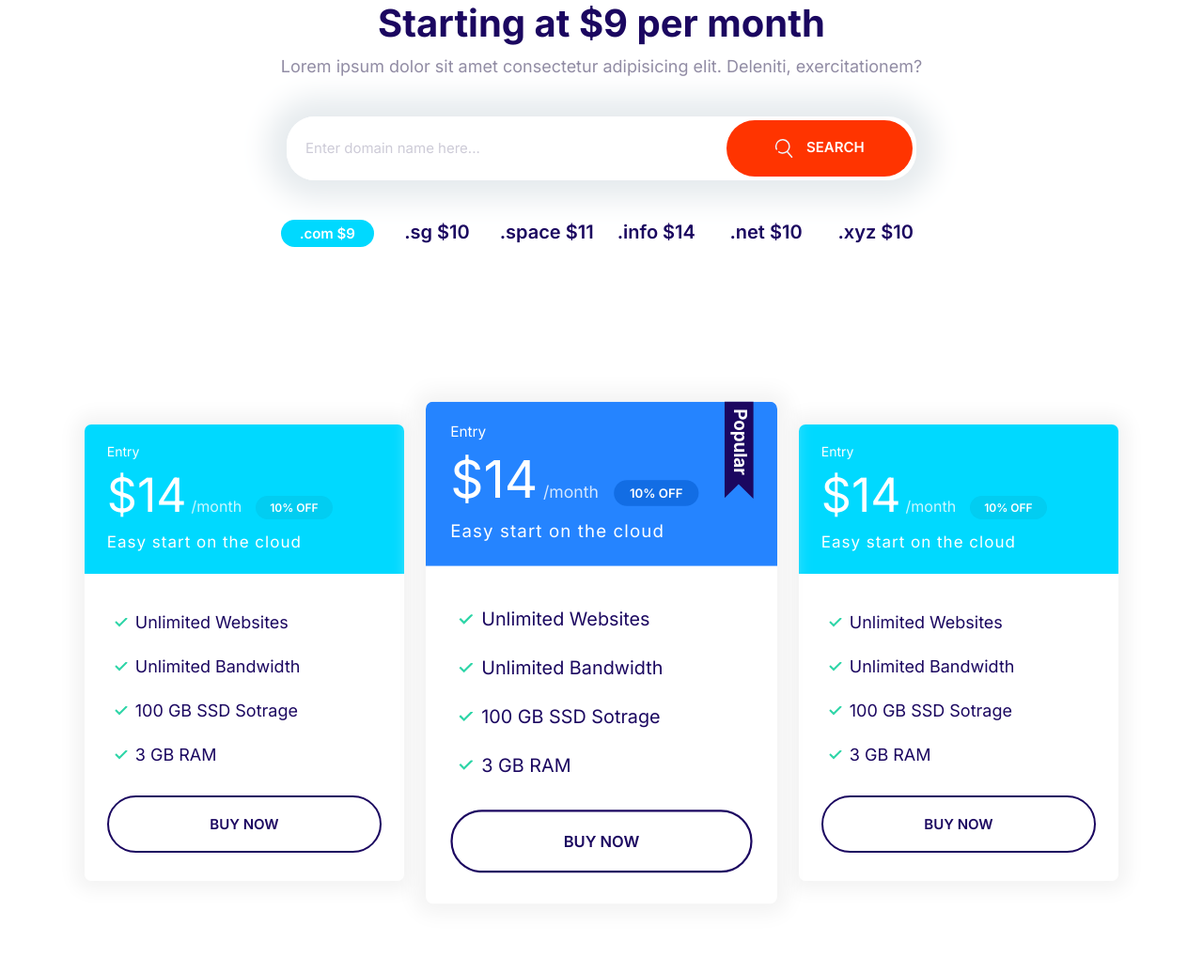
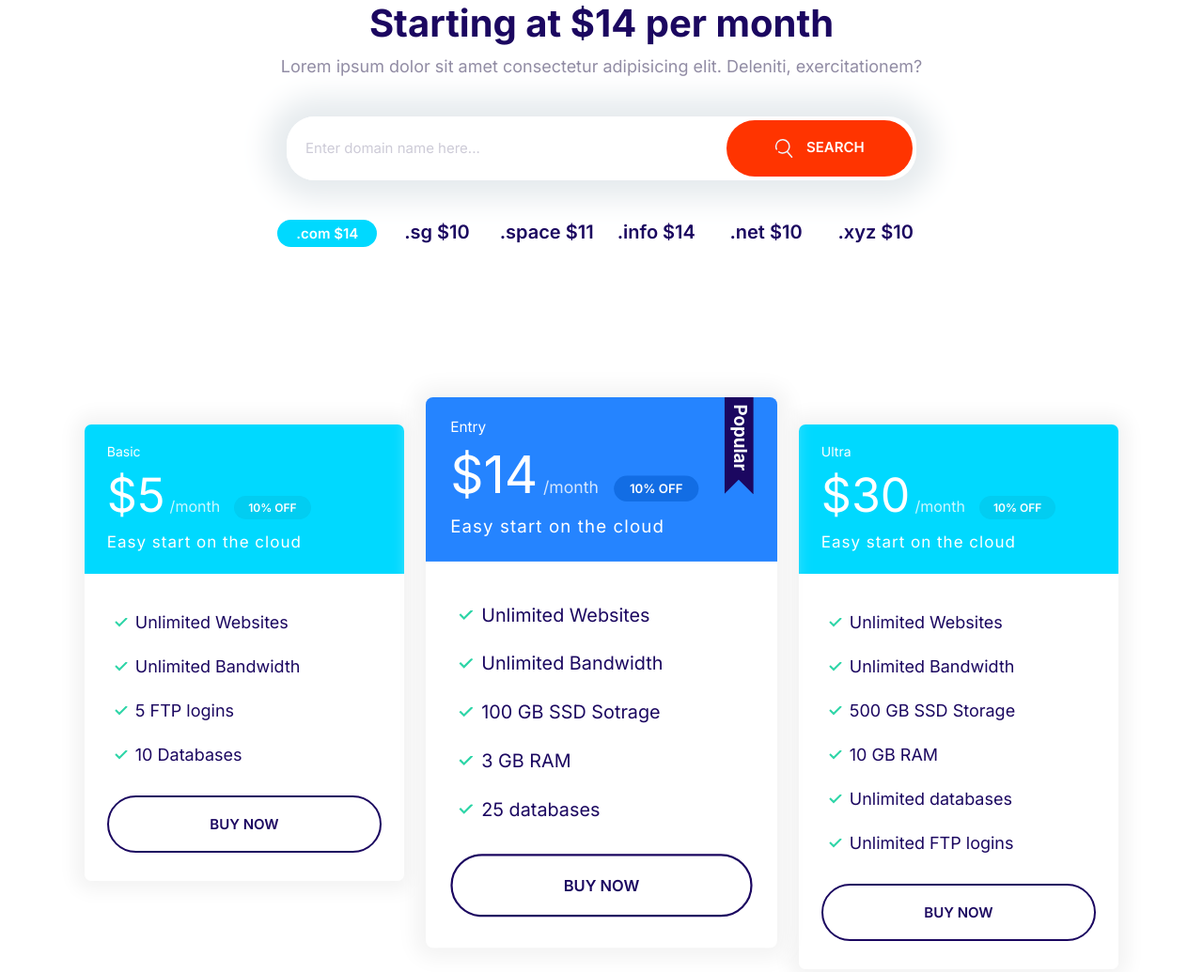
Before and after one commit to MilliDGemini/MilliFy, a website built with Parcel: page indext.html in a window 1280 px wide. Shown: the part 859-1894 px from the top of the page at 94% size. Built offline with nearby package versions, Linux system fonts and the light colour scheme.

Commit message:
changed to prices.

```diff
--- a/indext.html
+++ b/indext.html
@@ -20,7 +20,7 @@
     <meta property="og:image" content="http://" />
     <!-- need ge an url -->
     <meta property="og:url" content="http://Millified.com" />
-    <title>Millify - Go Online for Just $9</title>
+    <title>Millify - Go Online for Just $14</title>
     <link rel="preconnect" href="https://fonts.gstatic.com" />
     <link
       href="https://fonts.googleapis.com/css2?family=Inter:wght@400;600;700&display=swap"
@@ -71,7 +71,7 @@
     </section>
     <section data-aos="fade-up" class="block container block-domain">
       <header class="block__header">
-        <h2>Starting at $9 per month</h2>
+        <h2>Starting at $14 per month</h2>
         <p>
           Lorem ipsum dolor sit amet consectetur adipisicing elit. Deleniti,
           exercitationem?
@@ -91,7 +91,7 @@
         </button>
       </div>
       <ul class="list block-domain__prices">
-        <li><span class="badge badge--secondary">.com $9</span></li>
+        <li><span class="badge badge--secondary">.com $14</span></li>
         <li>.sg $10</li>
         <li>.space $11</li>
         <li>.info $14</li>
@@ -104,8 +104,8 @@
         <div class="plan">
           <div class="card card--secondary">
             <header class="card__header">
-              <h3 class="plan__name">Entry</h3>
-              <span class="plan__price">$14</span>
+              <h3 class="plan__name">Basic</h3>
+              <span class="plan__price">$5</span>
               <span class="plan__billing-cycle">/month</span>
               <span class="badge badge--secondary badge--small">10% OFF</span>
               <span class="plan__description">Easy start on the cloud</span>
@@ -114,8 +114,8 @@
               <ul class="list list--tick">
                 <li class="list__item">Unlimited Websites</li>
                 <li class="list__item">Unlimited Bandwidth</li>
-                <li class="list__item">100 GB SSD Sotrage</li>
-                <li class="list__item">3 GB RAM</li>
+                <li class="list__item">5 FTP logins</li>
+                <li class="list__item">10 Databases</li>
               </ul>
               <button class="btn btn--outline btn--block">Buy Now</button>
             </div>
@@ -136,6 +136,7 @@
                 <li class="list__item">Unlimited Bandwidth</li>
                 <li class="list__item">100 GB SSD Sotrage</li>
                 <li class="list__item">3 GB RAM</li>
+                <li class="list__item">25 databases</li>
               </ul>
               <button class="btn btn--outline btn--block">Buy Now</button>
             </div>
@@ -144,8 +145,8 @@
         <div class="plan">
           <div class="card card--secondary">
             <header class="card__header">
-              <h3 class="plan__name">Entry</h3>
-              <span class="plan__price">$14</span>
+              <h3 class="plan__name">Ultra</h3>
+              <span class="plan__price">$30</span>
               <span class="plan__billing-cycle">/month</span>
               <span class="badge badge--secondary badge--small">10% OFF</span>
               <span class="plan__description">Easy start on the cloud</span>
@@ -154,8 +155,10 @@
               <ul class="list list--tick">
                 <li class="list__item">Unlimited Websites</li>
                 <li class="list__item">Unlimited Bandwidth</li>
-                <li class="list__item">100 GB SSD Sotrage</li>
-                <li class="list__item">3 GB RAM</li>
+                <li class="list__item">500 GB SSD Storage</li>
+                <li class="list__item">10 GB RAM</li>
+                <li class="list__item">Unlimited databases</li>
+                <li class="list__item">Unlimited FTP logins</li>
               </ul>
               <button class="btn btn--outline btn--block">Buy Now</button>
             </div>
@@ -383,7 +386,7 @@
                   </div>
                   <div class="media__body">
                     <h3 class="media__title quote__author">John Smith</h3>
-                    <p class="quote__organization">ABC Company</p>
+                    <p class="quote__organization">Software Engineering</p>
                   </div>
                 </div>
               </footer>
@@ -472,7 +475,7 @@
         </section>
         <div class="footer__brand">
           <img src="images/logo.svg" alt="" />
-          <p class="footer__copyright">Copyright 2020 Mosh Hamedani</p>
+          <p class="footer__copyright">Copyright 2021 Fsum Tnsyow</p>
         </div>
       </div>
     </footer>
```
